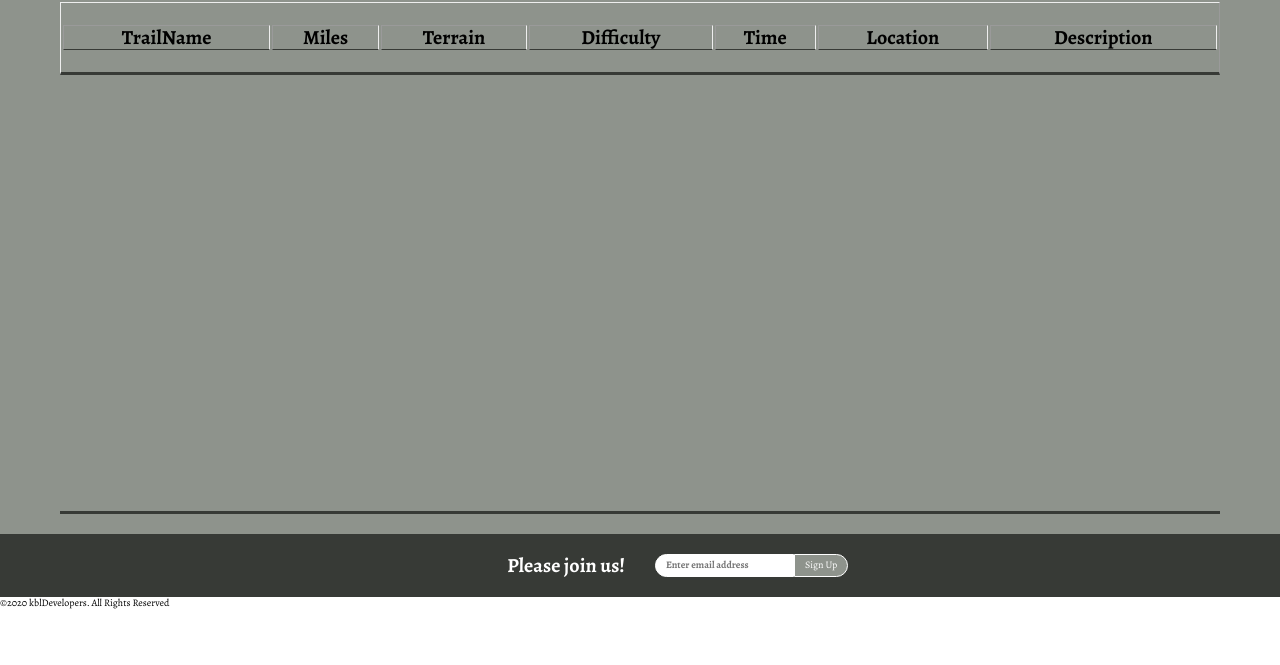
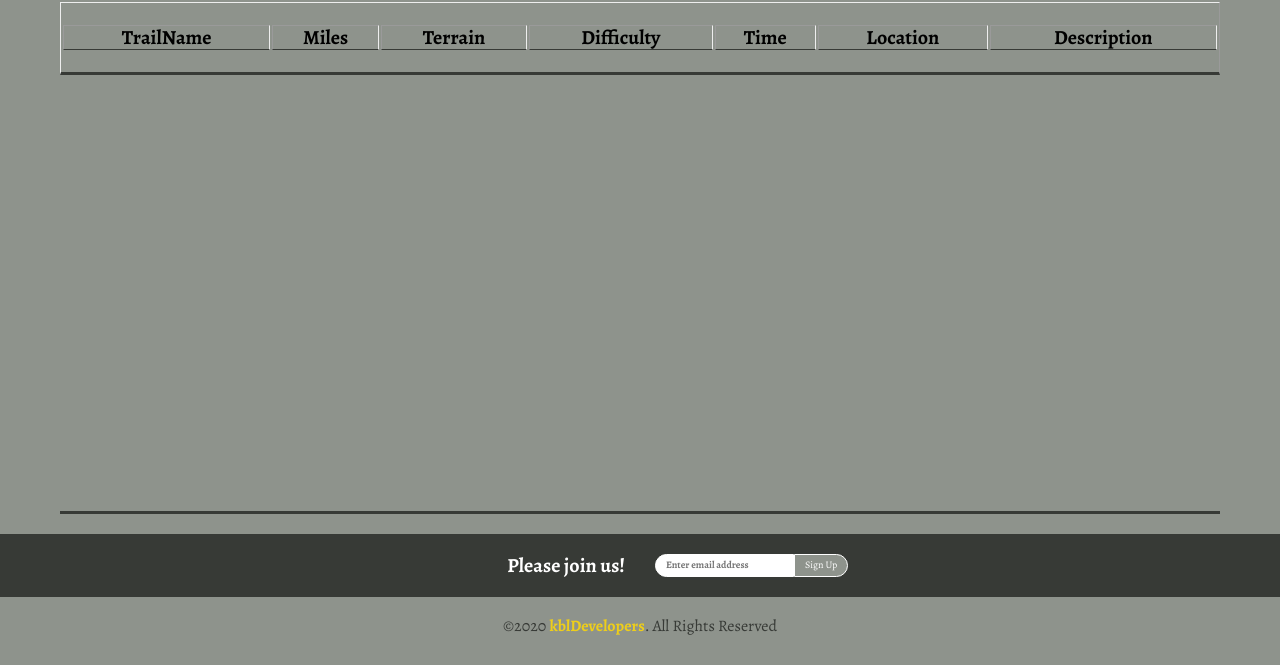
Before and after one commit to swic-cis-177/mt-project-Jackal73, a website: page index.html in a window 1280 px wide. Shown: the part 312-977 px from the top of the page. Before the commit the page ends 921 px from the top, so only its background shows below. Drawn offline with nearby package versions, Linux system fonts and the light colour scheme.

Commit message:
Add styling to footer

```diff
--- a/style.css
+++ b/style.css
@@ -427,3 +427,42 @@ table {
 }
 
 /* end of contact */
+
+/* footer */
+.footer {
+  background-color: #8e938c;
+  color: #373a36;
+  font-size: 1.6rem;
+  grid-column: 2 / 10;
+  grid-row: 9 / 10;
+  padding: 2rem 0 3rem 0;
+  text-align: center;
+}
+
+.company-logo {
+  color: #eece1a;
+  cursor: pointer;
+  font-weight: bold;
+}
+.company-logo:hover {
+  color: #373a36;
+}
+
+/* end of footer */
+
+@keyframes anim {
+  0% {
+    left: 40%;
+  }
+  50% {
+    left: 60%;
+  }
+  75% {
+    left: 45%;
+  }
+  100% {
+    left: 50%;
+  }
+}
+
+/* end of footer */
```
